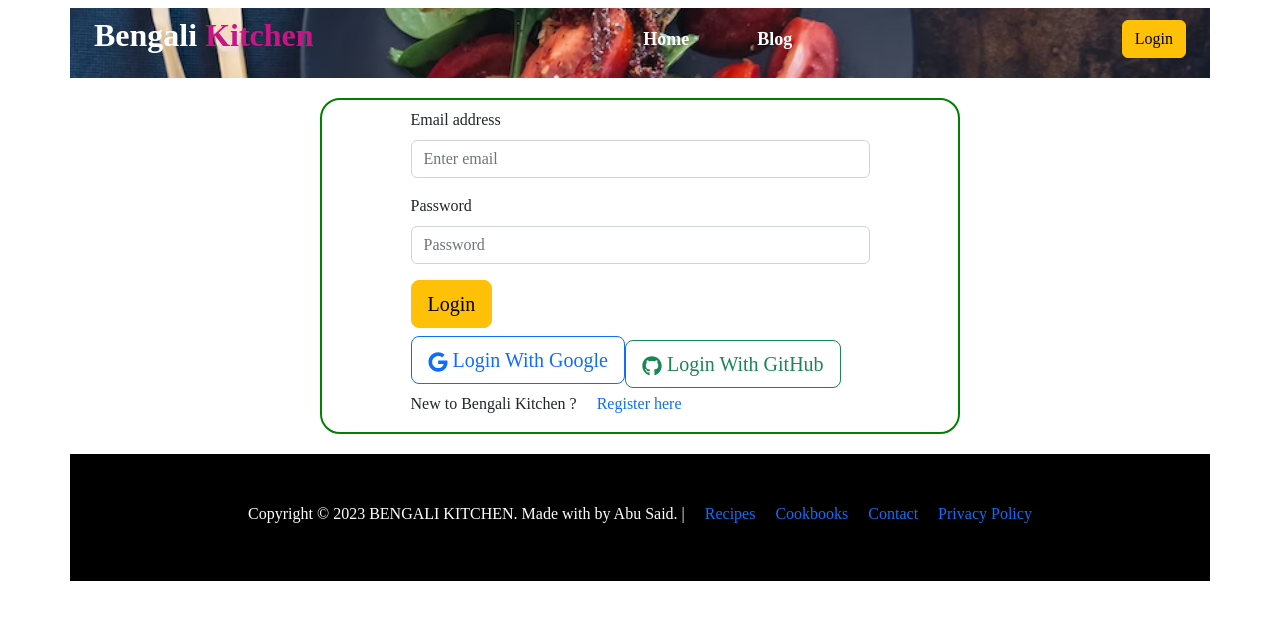
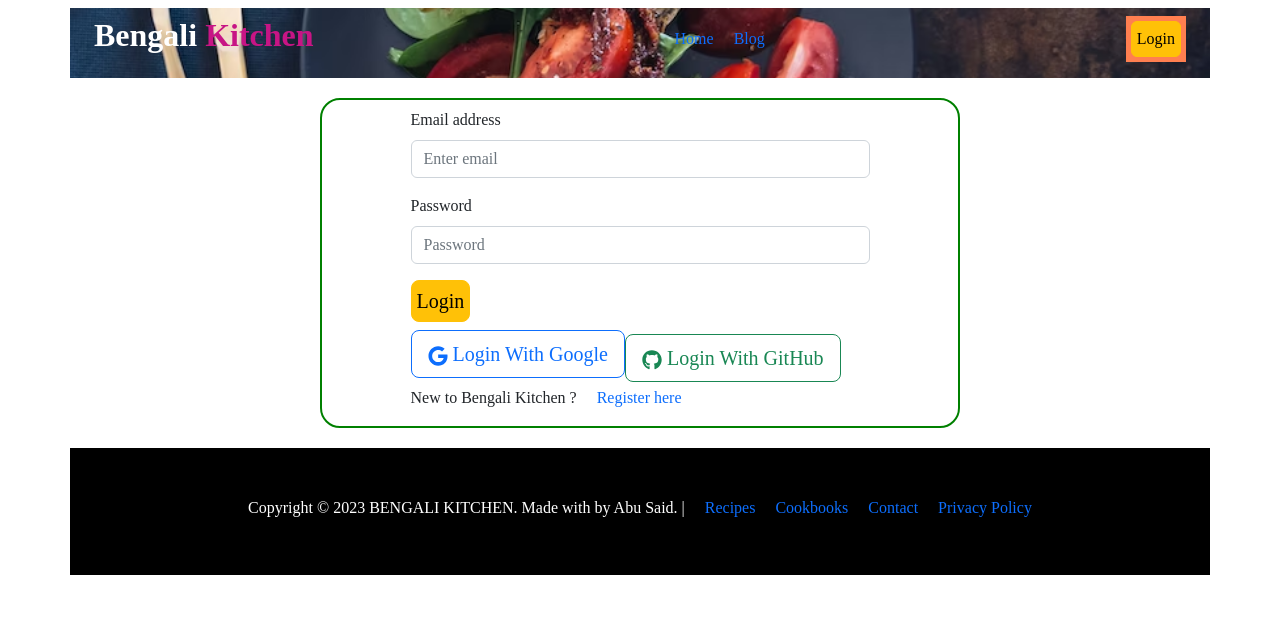
Before and after one commit to abusaid-ban/chef-hunter-client-own, a React (Vite) app: page /login in a window 1280 px wide. Shown: the top 620 px of the page. Built offline with nearby package versions, Linux system fonts and the light colour scheme.

Commit message:
create active route difine

```diff
--- /dev/null
+++ b/src/ActiveLink/ActiveLink.css
@@ -0,0 +1,4 @@
+.active{
+    background-color: coral;
+    padding: 5px;
+}
--- /dev/null
+++ b/src/ActiveLink/ActiveLink.jsx
@@ -0,0 +1,17 @@
+import React from 'react';
+import './ActiveLink.css'
+import { NavLink } from 'react-router-dom';
+
+const ActiveLink = ({to,children}) => {
+    return (
+        <NavLink
+        to={to}
+        className={({ isActive}) =>isActive ? "active": ""
+        }
+      >
+        {children}
+      </NavLink>
+    );
+};
+
+export default ActiveLink;
--- a/src/Shared/Home/Header/Header.jsx
+++ b/src/Shared/Home/Header/Header.jsx
@@ -3,6 +3,7 @@ import './Header.css'
 import { Link } from 'react-router-dom';
 import { useContext } from 'react';
 import { AuthContext } from '../../../providers/Authprovider';
+import ActiveLink from '../../../ActiveLink/ActiveLink';
 
 
 
@@ -18,8 +19,8 @@ const Header = () => {
           <Navbar.Toggle aria-controls="responsive-navbar-nav" />
           <Navbar.Collapse id="responsive-navbar-nav">
             <Nav className=" mx-auto">
-              <Link className='me-5 link ' to="/">Home</Link>
-              <Link className='blog' to="/blog">Blog</Link>
+              <ActiveLink className='me-5 link ' to="/">Home</ActiveLink>
+              <ActiveLink className='blog' to="/blog">Blog</ActiveLink>
 
             </Nav>
             {user &&
@@ -29,7 +30,7 @@ const Header = () => {
             <Nav>
               { user ?
               <Button variant="outline-warning" active>Logout</Button> :
-              <Link to='/login'><Button variant="outline-warning" active>Login</Button></Link>
+              <ActiveLink to='/login'><Button variant="outline-warning" active>Login</Button></ActiveLink>
               }
 
             </Nav>
```
